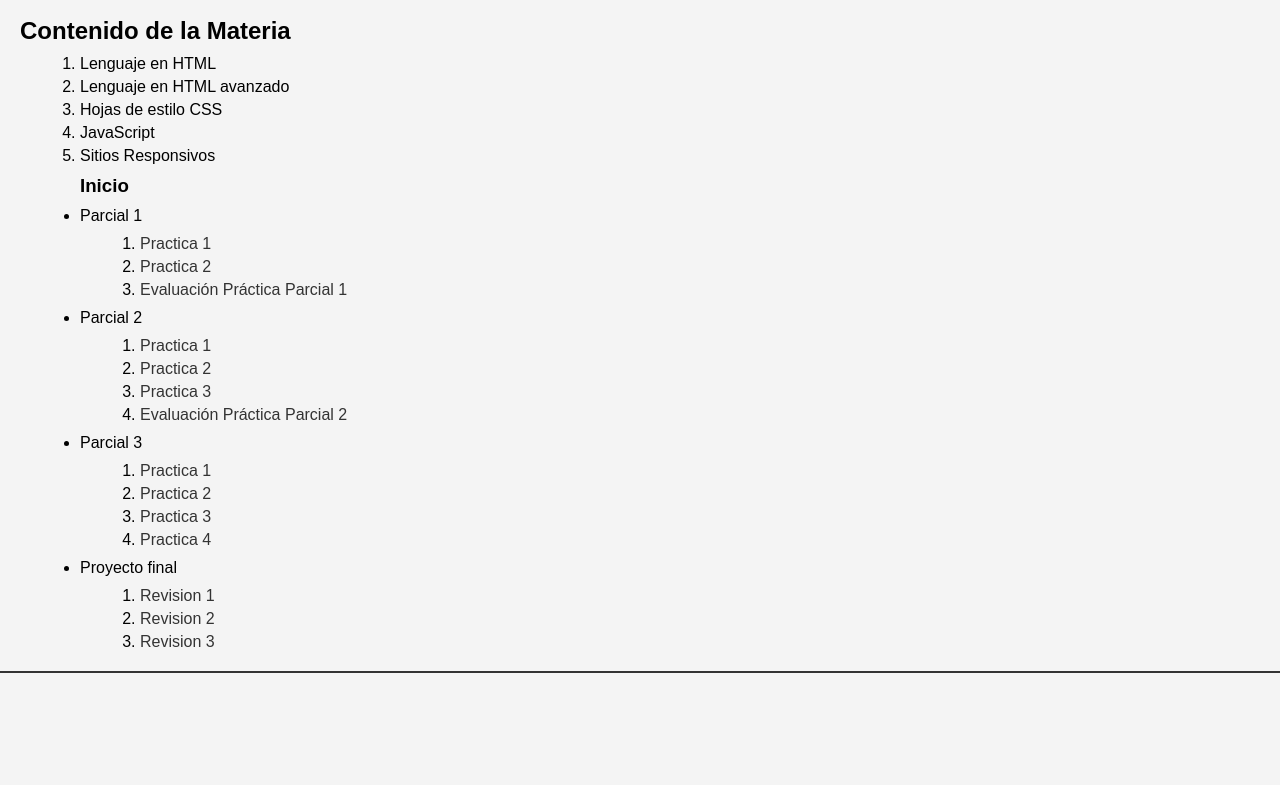
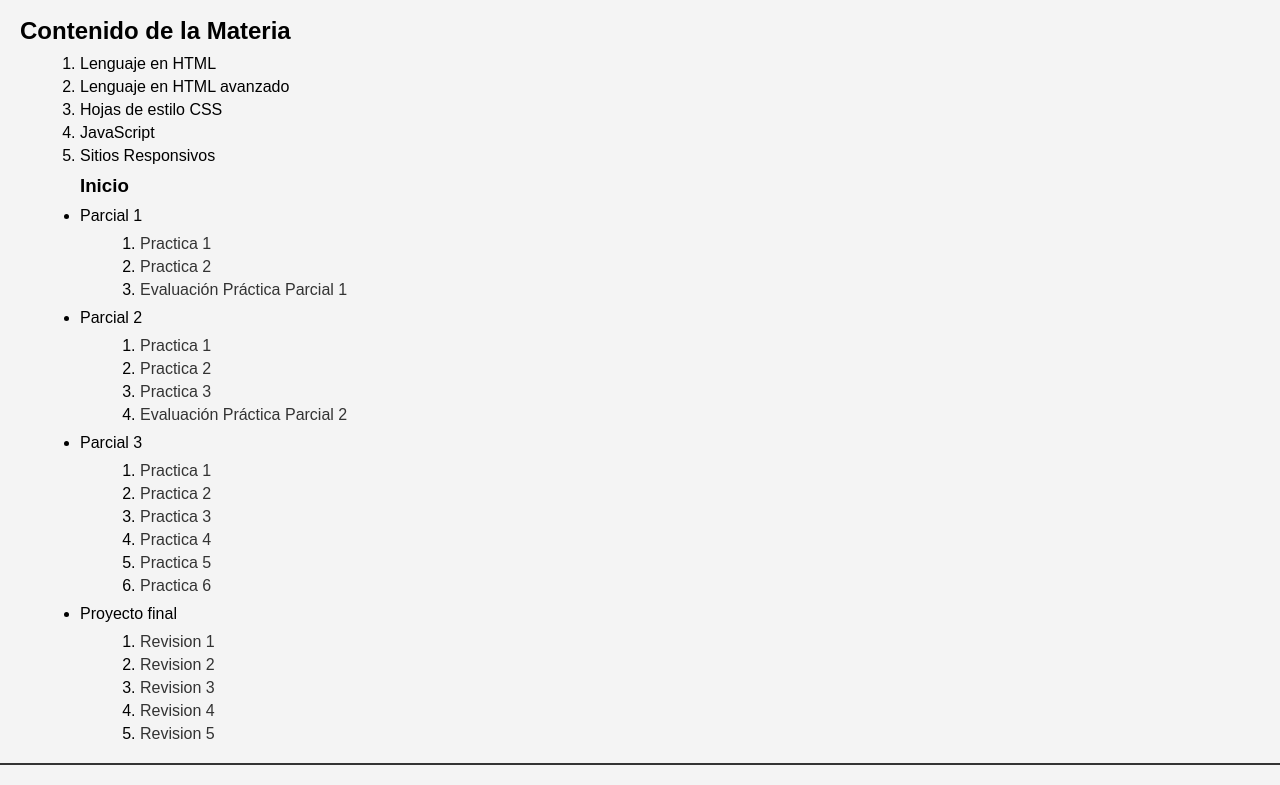
Before and after one commit to CarlosAntMendoza/ProgramacionWeb1, a plain HTML site: page index.html in a window 1280 px wide. Shown: the part 1174-1959 px from the top of the page. Before the commit the page ends 1867 px from the top, so only its background shows below. Drawn offline with Linux system fonts and the light colour scheme.

Commit message:
Update index.html

```diff
--- a/index.html
+++ b/index.html
@@ -138,6 +138,8 @@
                 <li><a href="Practica 2_P3.html" alt="Ir a Practica 2">Practica 2</a></li>
                 <li><a href="Practica 3 P3.html" alt="Ir a Practica 3">Practica 3</a></li>
                 <li><a href="Practica 4_P3.html" alt="Ir a Practica 4">Practica 4</a></li>
+                <li><a href="Practica 5_P3.html" alt="Ir a Practica 5">Practica 5</a></li>
+                <li><a href="Practica 6_P3.html" alt="Ir a Practica 6">Practica 6</a></li>
 
             </ol>
             <li>Proyecto final
@@ -145,6 +147,9 @@
                     <li><a href="Revision 1.pdf" target="_blank">Revision 1</a></li>
                     <li><a href="Revision 2.pdf" target="_blank">Revision 2</a></li>
                     <li><a href="Proyecto/index.html" alt="Ir a Proyecto">Revision 3</a></li>
+                    <li><a href="Proyecto/index.html" alt="Ir a Proyecto">Revision 4</a></li>
+                    <li><a href="Proyecto/index.html" alt="Ir a Proyecto">Revision 5</a></li>
+
                 </ol>
             </li>
         </ul>
```
